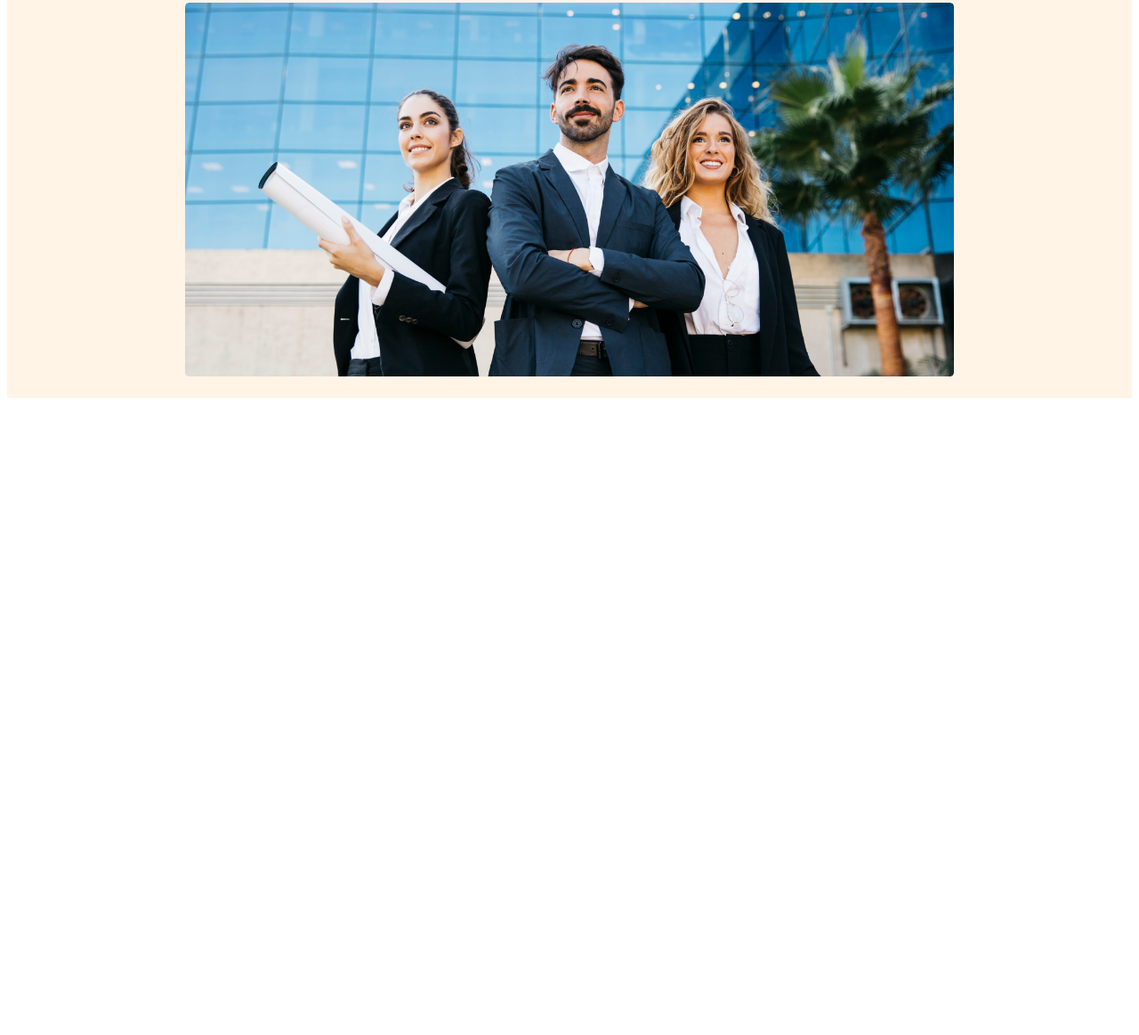
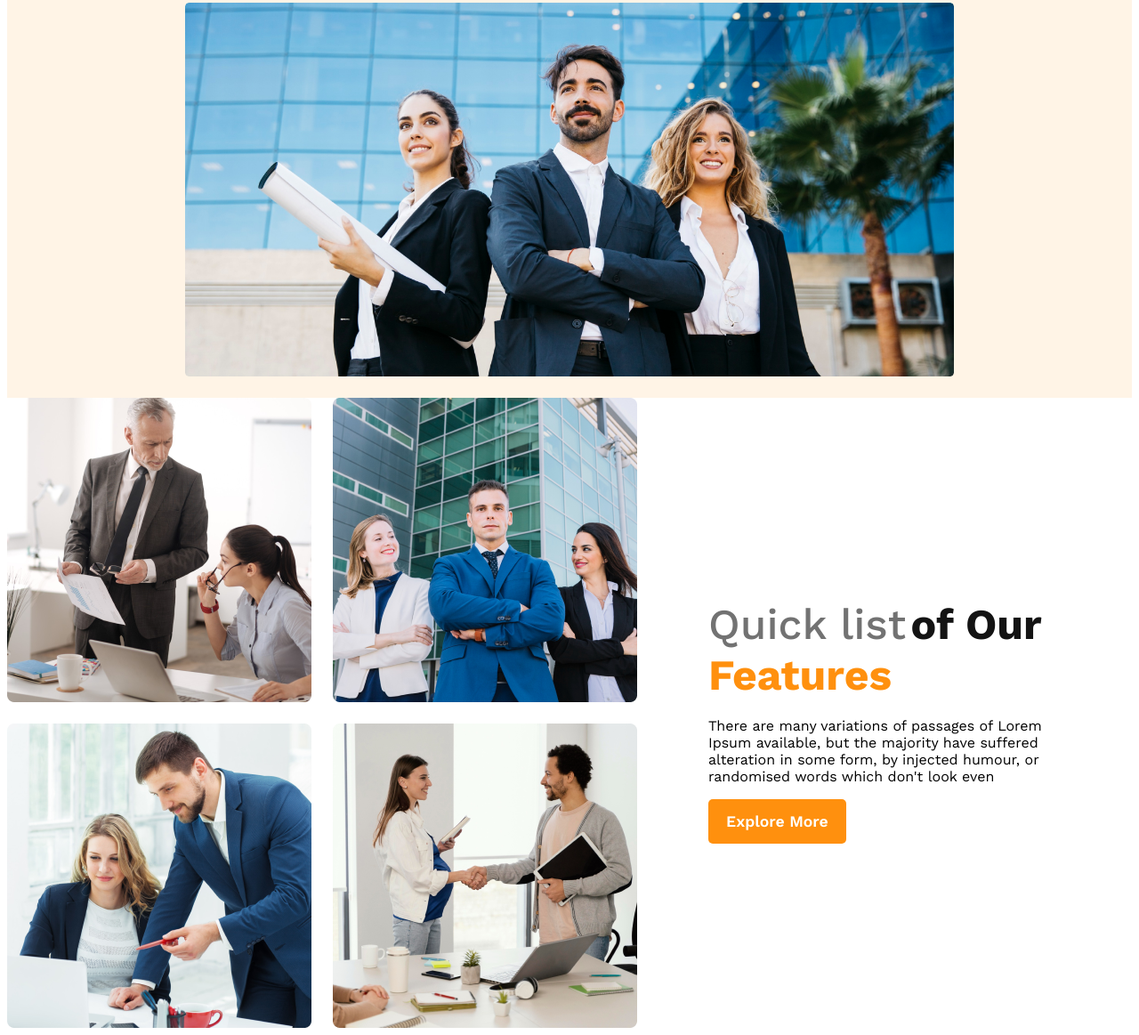
Before and after one commit to jubaerahmedtamim/g3-architects-website, a plain HTML site: page index.html in a window 1280 px wide. Shown: the part 544-1707 px from the top of the page at 89% size. Before the commit the page ends 999 px from the top, so only its background shows below. Drawn offline with nearby package versions, Linux system fonts and the light colour scheme.

Commit message:
features section is done without responsiveness

```diff
--- a/index.html
+++ b/index.html
@@ -27,5 +27,24 @@
             <img src="./images/banner.png" alt="">
         </div>
     </header>
+    <main>
+        <section class="teams-container">
+            <div class="teams-img-container">
+                <img src="./images/team1.png" alt="">
+                <img src="./images/team2.png" alt="">
+                <img src="./images/team3.png" alt="">
+                <img src="./images/team4.png" alt="">
+            </div>
+            <div class="features-content">
+                <h3 class="feature-title">
+                    <span class="quick-list-text">Quick list</span>
+                    <span class="of-our-text">of Our</span>
+                    <span class="feature-text">Features</span>
+                </h3>
+                <p class="features-description">There are many variations of passages of Lorem Ipsum available, but the majority have suffered alteration in some form, by injected humour, or randomised words which don't look even</p>
+                <button class="btn-primary">Explore More</button>
+            </div>
+        </section>
+    </main>
 </body>
 </html>
--- a/styles/architects.css
+++ b/styles/architects.css
@@ -76,6 +76,42 @@ header > nav > ul > li{
     }
 }
 
+/* main section */
+main{
+    max-width: 1440px;
+    margin: 0 auto;
+}
+
+.teams-container{
+    display: flex;
+    align-items: center;
+}
+
+.teams-img-container{
+    display: grid;
+    grid-template-columns: repeat(2, 1fr);
+    gap: 1.5rem;
+}
+
+.features-content{
+    padding: 0rem 5rem;
+}
+.feature-title .quick-list-text{
+    font-size: 3rem;
+    color: #727272;
+    font-weight: 500;
+}
+.feature-title .of-our-text{
+    font-size: 3rem;
+    color: #131313;
+    font-weight: 700;
+}
+.feature-title .feature-text{
+    font-size: 3rem;
+    color: #ff900e;
+    font-weight: 700;
+}
+
 /* responsiveness for medium devices */
 @media screen and (min-width: 577px) and (max-width: 960px){
     header{
```
